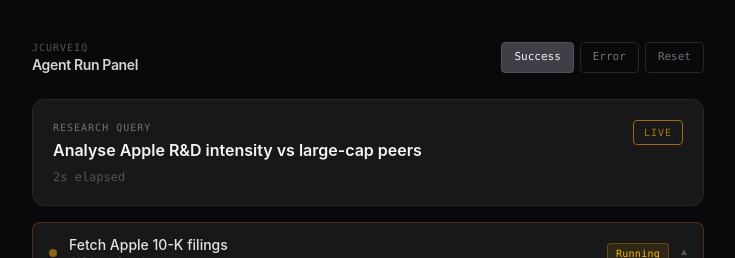
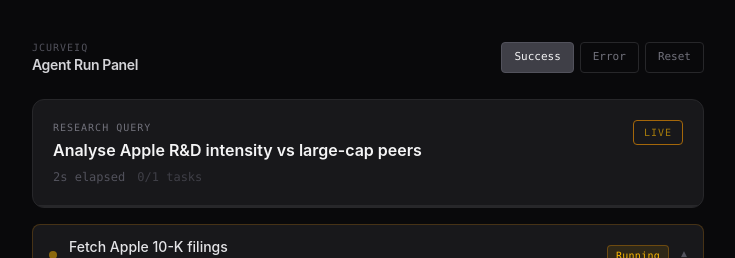
Before and after one commit to lalman-dev/agent-visualizer, a React (Vite) app: page / in a window 1280 px wide. Both pictures are taken after a click on the button "Success". Shown: the top 258 px of the page, without its empty margins (272-1007 px from the left). Built offline with nearby package versions, Linux system fonts and the light colour scheme.

Commit message:
fix: wire progress bar and task counter into RunHeader

```diff
--- a/src/components/RunHeader.tsx
+++ b/src/components/RunHeader.tsx
@@ -8,11 +8,12 @@
   done: number;
 }
 
-export function RunHeader({ state }: Props) {
+export function RunHeader({ state, progress, total, done }: Props) {
   const [elapsed, setElapsed] = useState(0);
 
   useEffect(() => {
     if (!state.startTime || state.status !== "running") return;
+    setElapsed(Math.floor((Date.now() - state.startTime) / 1000));
     const interval = setInterval(() => {
       setElapsed(Math.floor((Date.now() - state.startTime!) / 1000));
     }, 1000);
@@ -37,21 +38,33 @@
 
   const { label, cls } = statusConfig[state.status] ?? statusConfig.idle;
 
+  const elapsedLabel =
+    state.status === "running"
+      ? `${elapsed}s elapsed`
+      : state.status === "failed"
+        ? `stopped at ${elapsed}s`
+        : `finished in ${elapsed}s`;
+
   return (
-    <div className="rounded-xl border border-zinc-800 bg-zinc-900 p-5">
+    <div className="rounded-xl border border-zinc-800 bg-zinc-900 overflow-hidden">
+      <div className="p-5">
         <div className="flex items-start justify-between gap-4">
           <div className="flex-1 min-w-0">
             <p className="text-[10px] font-mono tracking-widest text-zinc-500 uppercase mb-1">
               Research Query
             </p>
-          <h2 className="text-base font-semibold text-zinc-100 leading-snug truncate">
+            <h2 className="text-base font-semibold text-zinc-100 leading-snug">
               {state.query || "—"}
             </h2>
+
             {state.startTime && (
               <p className="text-xs text-zinc-600 font-mono mt-2">
-              {state.status === "running"
-                ? `${elapsed}s elapsed`
-                : `completed in ${elapsed}s`}
+                {elapsedLabel}
+                {total > 0 && (
+                  <span className="ml-3 text-zinc-700">
+                    {done}/{total} tasks
+                  </span>
+                )}
               </p>
             )}
           </div>
@@ -63,5 +76,22 @@
           </span>
         </div>
       </div>
+
+      {/* PROGRESS BAR */}
+      {total > 0 && (
+        <div className="h-0.5 bg-zinc-800">
+          <div
+            className={`h-full transition-all duration-700 ease-out ${
+              state.status === "failed"
+                ? "bg-red-500"
+                : state.status === "complete"
+                  ? "bg-emerald-500"
+                  : "bg-amber-500"
+            }`}
+            style={{ width: `${progress}%` }}
+          />
+        </div>
+      )}
+    </div>
   );
 }
```
Lines whose indentation alone changed are shown as unchanged.
